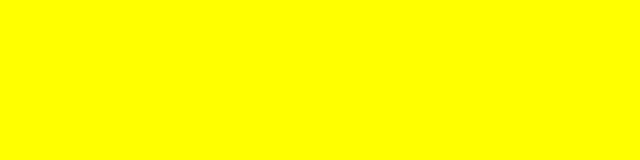
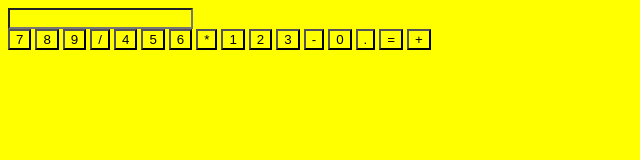
Before and after one commit to huzaifa1993/calculator, a plain HTML site: page index.html in a window 1280 px wide. Shown: the whole page, without its empty margins (0-640 px from the left). Drawn offline with Linux system fonts and the light colour scheme.

Commit message:
buidl html tags

```diff
--- a/index.html
+++ b/index.html
@@ -8,7 +8,29 @@
     <title>Caculator</title>
  </head>
  <body>
+   <div id="caculator">
+      <input type="test"  id="screen-display"/>
+      <div id="buttons">
+         <button class="number">7</button>
+         <button class="number">8</button>
+         <button class="number">9</button>
+         <button class="opterator">/</button>
+         <button class="number">4</button>
+         <button class="number">5</button>
+         <button class="number">6</button>
+         <button class="opterator">*</button>
+         <button class="number">1</button>
+         <button class="number">2</button>
+         <button class="number">3</button>
+         <button class="opterator">-</button>
+         <button class="number">0</button>
+         <button>.</button>
+         <button>=</button>
+         <button class="opterator">+</button>
 
+
+      </div>
+   </div>
     <script src="script.js"></script>
  </body>
  </html>
```
